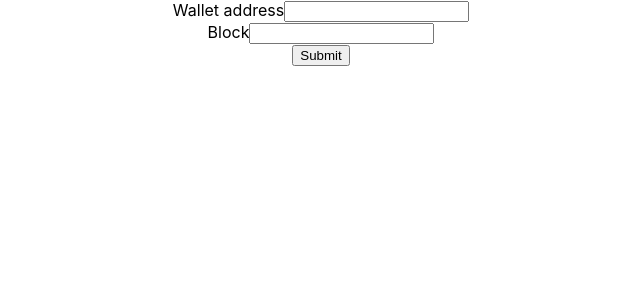
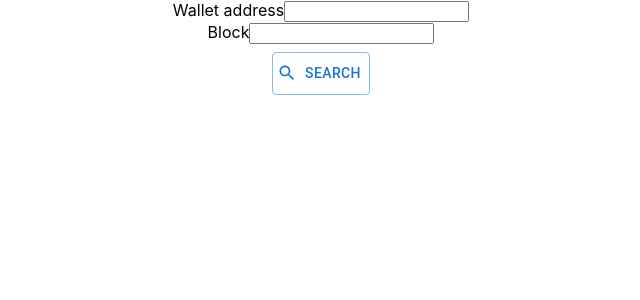
Before and after one commit to marija117/ethereum-transactions-crawler, a React (Create React App) app: page / in a window 1280 px wide. Shown: the top 300 px of the page, without its empty margins (319-959 px from the left). Built offline with nearby package versions, Linux system fonts and the light colour scheme.

Commit message:
Modify Button Component

```diff
--- a/src/components/Button.tsx
+++ b/src/components/Button.tsx
@@ -1,11 +1,23 @@
 import React from 'react';
+import Button from '@mui/material/Button';
+import { styled } from '@mui/system';
+import SearchIcon from '@mui/icons-material/Search';
 
-interface ButtonProps {
+const StyledButton = styled(Button)({
+  margin: '8px',
+  padding: '8px'
+});
+
+interface CustomButtonProps {
   onClick: () => void;
 }
 
-const Button: React.FC<ButtonProps> = ({ onClick }) => {
-  return <button onClick={onClick}>Submit</button>;
+const CustomButton: React.FC<CustomButtonProps> = ({ onClick }) => {
+  return (
+    <StyledButton variant="outlined" color="primary" startIcon={<SearchIcon />} onClick={onClick}>
+      Search
+    </StyledButton>
+  );
 };
 
-export default Button;
+export default CustomButton;
```
Also changed, not shown: package.json (+10 -1 lines), 1 other file (tests, documents, lock files or other folders).
